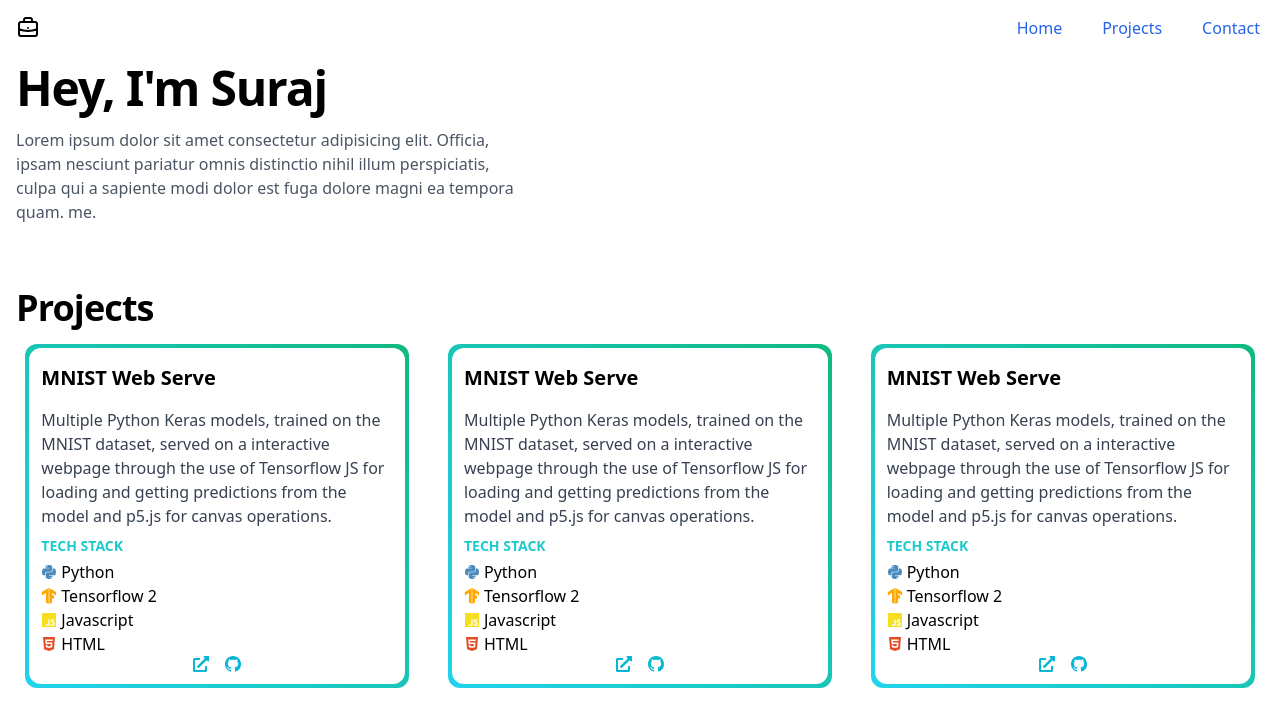
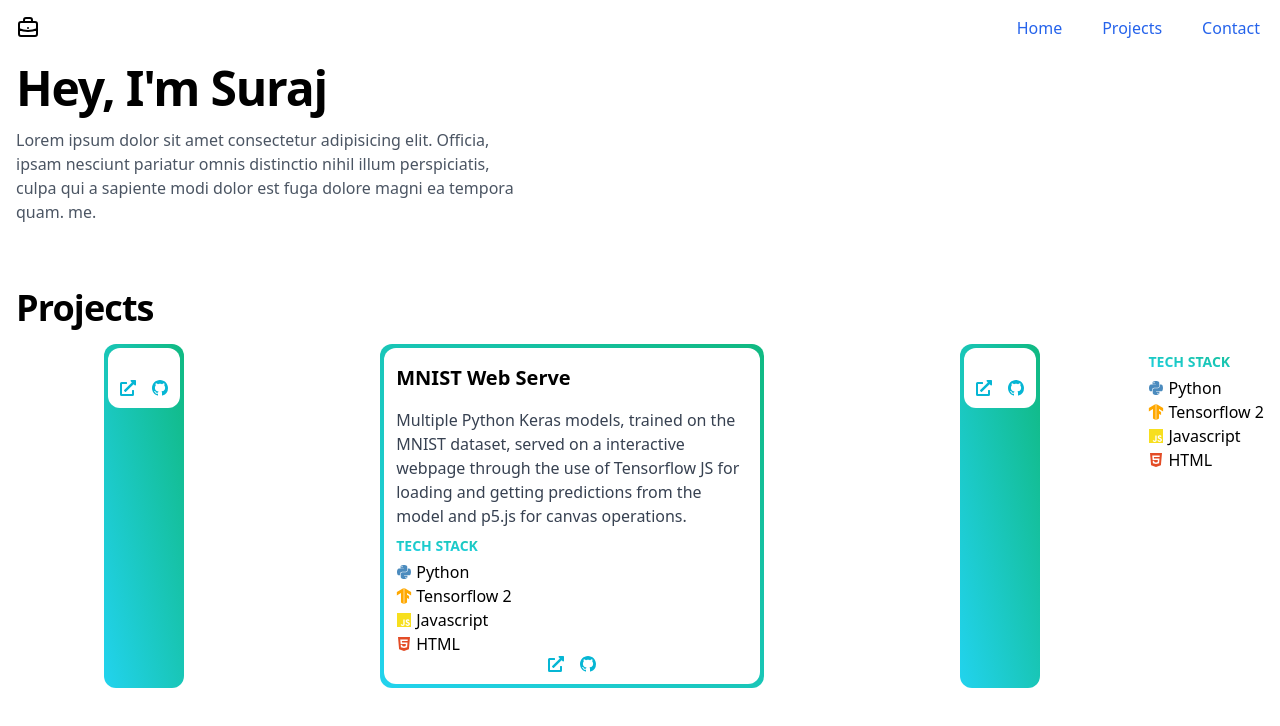
Before and after one commit to Suraj-Ram/suraj-portfolio, a React (Create React App) app: page / in a window 1280 px wide. Shown: the top 726 px of the page. Built offline with nearby package versions, Linux system fonts and the light colour scheme.

Commit message:
Created TechStacks component. Each project gets a *TechStack

```diff
--- /dev/null
+++ b/src/components/ProjectCard2.jsx
@@ -0,0 +1,35 @@
+import TechStack from "./TechStack";
+import { GoMarkGithub } from "react-icons/go";
+import { FaExternalLinkAlt } from "react-icons/fa";
+
+const ProjectCard = ({ title, description, stack, links }) => {
+  return (
+    <div className="max-w-sm p-1 bg-gradient-to-tr from-cyan-400 to-green-500 mx-auto rounded-xl flex flex-col gap-2 mb-2 hover:shadow-lg  ">
+      <div className="bg-white p-3 rounded-xl">
+        {/* bg-gradient-to-r from-cyan-400 to-sky-500 */}
+        <h4 className="text-xl font-bold mb-3 py-1">{title}</h4>
+        <p className=" text-gray-700 text-base">{description}</p>
+        {stack}
+        {links}
+        <div className="flex justify-center gap-x-4">
+          <a
+            href="https://mnist.surajram.xyz"
+            target="_blank"
+            className="flex justify-center items-center text-cyan-500"
+          >
+            <FaExternalLinkAlt></FaExternalLinkAlt>
+          </a>
+          <a
+            href="https://github.com/Suraj-Ram/mnist-web-serve"
+            target="_blank"
+            className="flex justify-center items-center text-cyan-500"
+          >
+            <GoMarkGithub />
+          </a>
+        </div>
+      </div>
+    </div>
+  );
+};
+
+export default ProjectCard;
--- a/src/components/Projects.jsx
+++ b/src/components/Projects.jsx
@@ -1,4 +1,6 @@
-import ProjectCard from "./ProjectCard";
+import ProjectCard from "./ProjectCard2";
+import TechStack from "./TechStack";
+import MNISTTechStack from "./TechStacks/MNISTTechStack";
 
 const Projects = () => {
   return (
@@ -8,8 +10,14 @@ const Projects = () => {
       </h2>
       <div className="md:flex gap-5 justify-center  my-1">
         <ProjectCard />
+        <ProjectCard
+          title="MNIST Web Serve"
+          description="Multiple Python Keras models, trained on the MNIST dataset, served on a interactive webpage through the use of Tensorflow JS for loading and getting predictions from the model and p5.js for canvas operations."
+          stack={<MNISTTechStack />}
+        />
+        {/* <ProjectCard stack={<MNISTTechStack />} /> */}
         <ProjectCard />
-        <ProjectCard />
+        <MNISTTechStack></MNISTTechStack>
       </div>
     </div>
   );
--- /dev/null
+++ b/src/components/TechStacks/MNISTTechStack.jsx
@@ -0,0 +1,31 @@
+import TechStack from "../TechStack";
+import TechItem from "./TechItem";
+import TechStackBase from "./TechStackBase";
+import { FaJs } from "react-icons/fa";
+import { SiTensorflow } from "react-icons/si";
+import { FaPython } from "react-icons/fa";
+import { FaHtml5 } from "react-icons/fa";
+
+const MNISTTechStack = () => {
+  return (
+    <>
+      <TechStackBase>
+        <TechItem color="#4B8BBE" logo={<FaPython />}>
+          {" "}
+          Python
+        </TechItem>
+        <TechItem logo={<SiTensorflow />} color="#FFA800">
+          Tensorflow 2
+        </TechItem>
+        <TechItem logo={<FaJs />} color="#f7df1e">
+          Javascript
+        </TechItem>
+        <TechItem logo={<FaHtml5 />} color="#e34c26">
+          HTML
+        </TechItem>
+      </TechStackBase>
+    </>
+  );
+};
+
+export default MNISTTechStack;
--- /dev/null
+++ b/src/components/TechStacks/TechItem.jsx
@@ -0,0 +1,12 @@
+import React from "react";
+
+const TechItem = ({ logo, color, children }) => {
+  return (
+    <li className="flex items-center">
+      <span style={{ color, margin: "0", padding: "0" }}> {logo} </span>
+      <span className="ml-1"> {children} </span>
+    </li>
+  );
+};
+
+export default TechItem;
--- /dev/null
+++ b/src/components/TechStacks/TechStackBase.jsx
@@ -0,0 +1,14 @@
+import React from "react";
+
+const TechStackBase = ({ children }) => {
+  return (
+    <div>
+      <h5 className=" text-sm uppercase bg-clip-text text-transparent bg-gradient-to-tr from-cyan-400 to-green-500 font-bold mt-2 mb-1">
+        Tech Stack
+      </h5>
+      <ul>{children}</ul>
+    </div>
+  );
+};
+
+export default TechStackBase;
```
